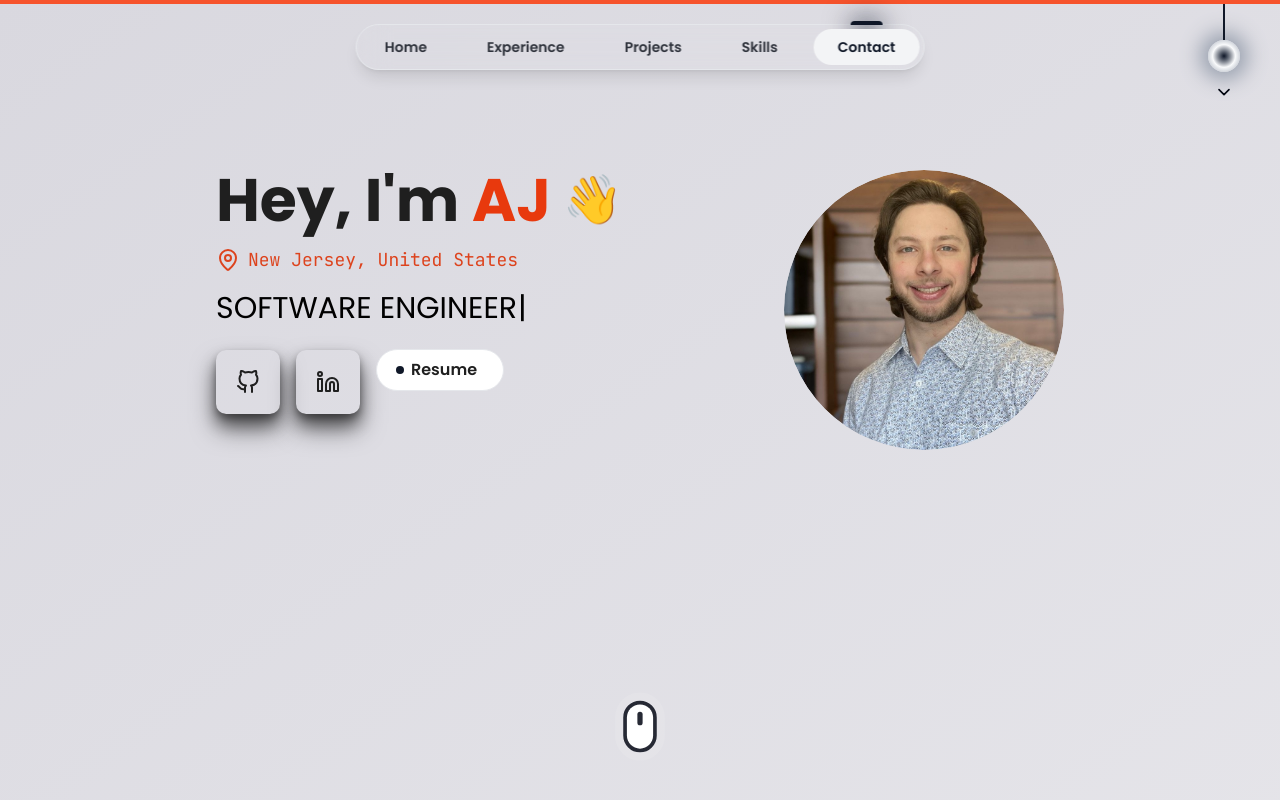
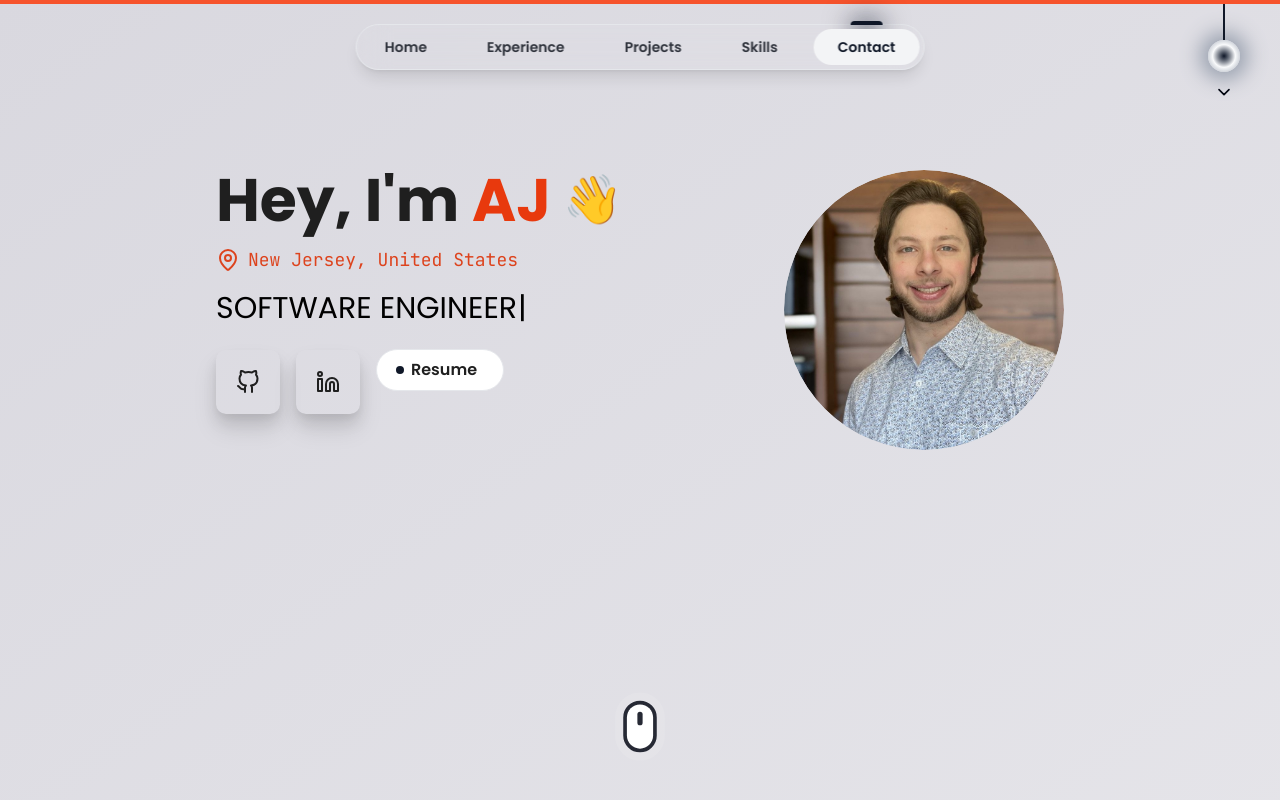
Before and after one commit to AJ-Carp/Portfolio-Website, a Next.js app: page / in a window 1280 px wide. Shown: the top 800 px of the page. Built offline with nearby package versions, Linux system fonts and the light colour scheme; a web font is replaced by a local one.

Commit message:
preloader hello color fixed and shadows adjusted

```diff
--- a/components/Preloader.tsx
+++ b/components/Preloader.tsx
@@ -19,7 +19,7 @@ export default function Preloader() {
     <AnimatePresence>
       {isLoading && (
         <motion.div
-          className="fixed inset-0 z-[9999] flex items-center justify-center bg-white dark:bg-black text-white dark:text-white"
+          className="fixed inset-0 z-[9999] flex items-center justify-center bg-white dark:bg-black text-black dark:text-white"
           initial={{ opacity: 1, scale: 1 }}
           animate={{ opacity: 1, scale: 1 }}
           exit={{ opacity: 0, scale: 80 }}
--- a/components/ProjectCard.tsx
+++ b/components/ProjectCard.tsx
@@ -1,5 +1,6 @@
 import Image, { StaticImageData } from "next/image";
-import React, { useEffect, useState } from "react";
+import React from "react";
+import { useTheme } from "next-themes";
 import { techIconMap } from "./navPages/Projects";
 
 interface ProjectCardProps {
@@ -22,19 +23,14 @@ export default function ProjectCard({
     thumbnailOffsetY = 25,
     onClick,
 }: ProjectCardProps) {
-    const [isDarkMode, setIsDarkMode] = useState(false);
-
-    useEffect(() => {
-        if (typeof window !== "undefined") {
-            setIsDarkMode(window.matchMedia("(prefers-color-scheme: dark)").matches);
-        }
-    }, []);
+    const { resolvedTheme } = useTheme();
+    const isDarkMode = resolvedTheme === "dark";
 
     const lightShadow = {
         boxShadow: `
-      rgba(0, 0, 0, 0.5) 0px 15px 25px,
-      rgba(0, 0, 0, 0.35) 0px 10px 15px,
-      rgba(0, 0, 0, 0.25) 0px 4px 6px
+      rgba(0, 0, 0, 0.1) 0px 15px 25px,
+      rgba(0, 0, 0, 0.07) 0px 10px 15px,
+      rgba(0, 0, 0, 0.04) 0px 4px 6px
     `,
     };
 
@@ -50,7 +46,7 @@ export default function ProjectCard({
             onClick={onClick}
             className="relative cursor-pointer border-[10px] border-slate-900 rounded-xl overflow-hidden group transition-all duration-300"
             style={{
-                ...(isDarkMode ? lightShadow : darkShadow),
+                ...(isDarkMode ? darkShadow : lightShadow),
                 background: `radial-gradient(circle at 50% 0%, ${gradient})`,
             }}
         >
--- a/components/ProjectModal.tsx
+++ b/components/ProjectModal.tsx
@@ -1,6 +1,7 @@
 "use client";
 import Image, { StaticImageData } from "next/image";
-import React, { useEffect, useState } from "react";
+import React from "react";
+import { useTheme } from "next-themes";
 import { jetbrainsMono } from "@/app/font";
 import { X, ExternalLink } from "lucide-react";
 import { FiGithub } from "react-icons/fi";
@@ -28,18 +29,13 @@ export default function ProjectModal({
   live,
   onClose,
 }: ProjectModalProps) {
-  const [isDarkMode, setIsDarkMode] = useState(false);
-
-  useEffect(() => {
-    if (typeof window !== "undefined") {
-      setIsDarkMode(window.matchMedia("(prefers-color-scheme: dark)").matches);
-    }
-  }, []);
+  const { resolvedTheme } = useTheme();
+  const isDarkMode = resolvedTheme === "dark";
 
   const lightShadow = {
     boxShadow: `
-      rgba(0, 0, 0, 0.5) 0px 20px 30px,
-      rgba(0, 0, 0, 0.4) 0px 12px 18px
+      rgba(0, 0, 0, 0.14) 0px 20px 30px,
+      rgba(0, 0, 0, 0.1) 0px 12px 18px
     `,
   };
 
@@ -62,7 +58,7 @@ export default function ProjectModal({
         transitionSpeed={2000}
         className="relative w-full max-w-3xl rounded-xl overflow-hidden group transition-all duration-300"
         style={{
-          ...(isDarkMode ? lightShadow : darkShadow),
+          ...(isDarkMode ? darkShadow : lightShadow),
           background: `radial-gradient(circle at 50% 0%, ${gradient})`,
         }}
       >
--- a/components/SkillCard.tsx
+++ b/components/SkillCard.tsx
@@ -1,7 +1,8 @@
 "use client";
 
-import React, { useEffect, useState } from "react";
+import React from "react";
 import Image from "next/image";
+import { useTheme } from "next-themes";
 import { cn } from "@/lib/utils";
 
 interface SkillCardProps {
@@ -15,19 +16,14 @@ export default function SkillCard({
   icon,
   hoverColor = "group-hover:text-black dark:group-hover:text-white",
 }: SkillCardProps) {
-  const [isDarkMode, setIsDarkMode] = useState(false);
-
-  useEffect(() => {
-    if (typeof window !== "undefined") {
-      setIsDarkMode(window.matchMedia("(prefers-color-scheme: dark)").matches);
-    }
-  }, []);
+  const { resolvedTheme } = useTheme();
+  const isDarkMode = resolvedTheme === "dark";
 
   const lightShadow = {
     boxShadow: `
-      rgba(0, 0, 0, 0.5) 0px 15px 25px,
-      rgba(0, 0, 0, 0.35) 0px 10px 15px,
-      rgba(0, 0, 0, 0.25) 0px 4px 6px
+      rgba(0, 0, 0, 0.1) 0px 15px 25px,
+      rgba(0, 0, 0, 0.07) 0px 10px 15px,
+      rgba(0, 0, 0, 0.04) 0px 4px 6px
     `,
   };
 
--- a/components/Socials.tsx
+++ b/components/Socials.tsx
@@ -1,21 +1,17 @@
-import React, { useEffect, useState } from 'react';
+import React from 'react';
+import { useTheme } from 'next-themes';
 import { FaXTwitter } from 'react-icons/fa6';
 import { FiGithub, FiLinkedin } from 'react-icons/fi';
 
 export default function Socials() {
-  const [isDarkMode, setIsDarkMode] = useState(false);
-
-  useEffect(() => {
-    if (typeof window !== "undefined") {
-      setIsDarkMode(window.matchMedia('(prefers-color-scheme: dark)').matches);
-    }
-  }, []);
+  const { resolvedTheme } = useTheme();
+  const isDarkMode = resolvedTheme === 'dark';
 
   const lightShadow = {
     boxShadow: `
-      rgba(0, 0, 0, 0.5) 0px 15px 25px,
-      rgba(0, 0, 0, 0.35) 0px 10px 15px,
-      rgba(0, 0, 0, 0.25) 0px 4px 6px
+      rgba(0, 0, 0, 0.1) 0px 15px 25px,
+      rgba(0, 0, 0, 0.07) 0px 10px 15px,
+      rgba(0, 0, 0, 0.04) 0px 4px 6px
     `
   };
 
```
